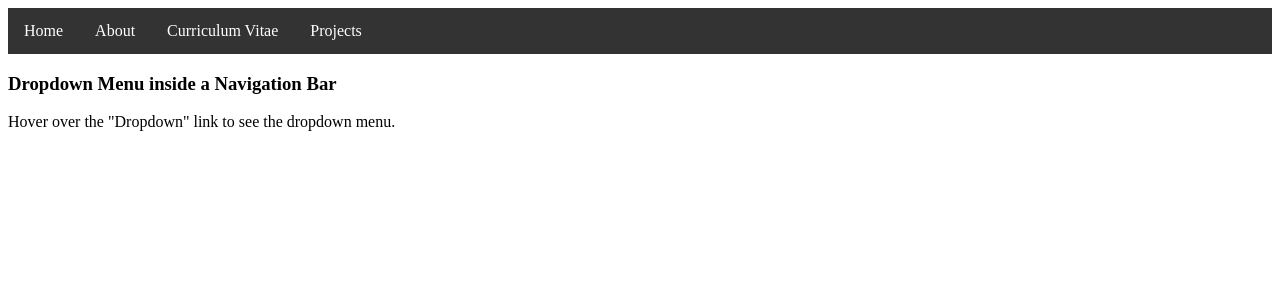
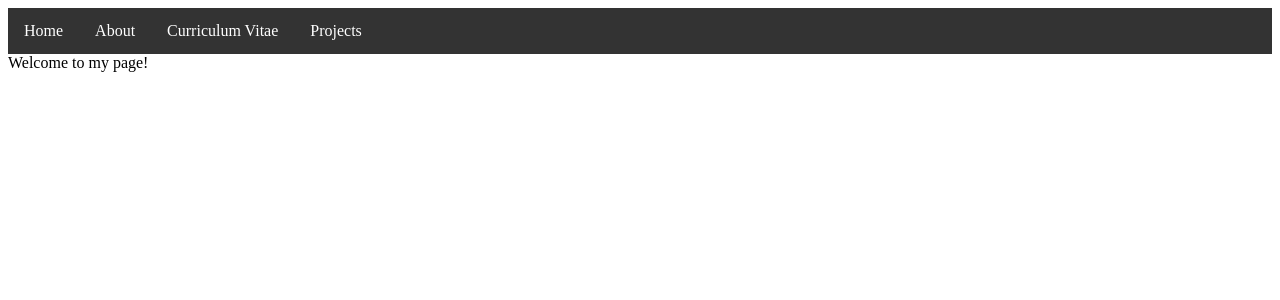
Before and after one commit to anaskew29/anaskew29.github.io, a Jekyll site: the page built from index.html, in a window 1280 px wide. Shown: the top 300 px of the page. Built offline with Jekyll 4.4.1, drawn with Linux system fonts in a browser that asks for light colours.

Commit message:
Update menuBar.html

```diff
--- a/_layouts/menuBar.html
+++ b/_layouts/menuBar.html
@@ -21,7 +21,7 @@
 }
 
 li a:hover, .dropdown:hover .dropbtn {
-    background-color: red;
+    background-color: navy;
 }
 
 li.dropdown {
@@ -67,7 +67,6 @@
   </li>
 </ul>
 
-<h3>Dropdown Menu inside a Navigation Bar</h3>
-<p>Hover over the "Dropdown" link to see the dropdown menu.</p>
+    {{ content }}
 
 </body>
```
